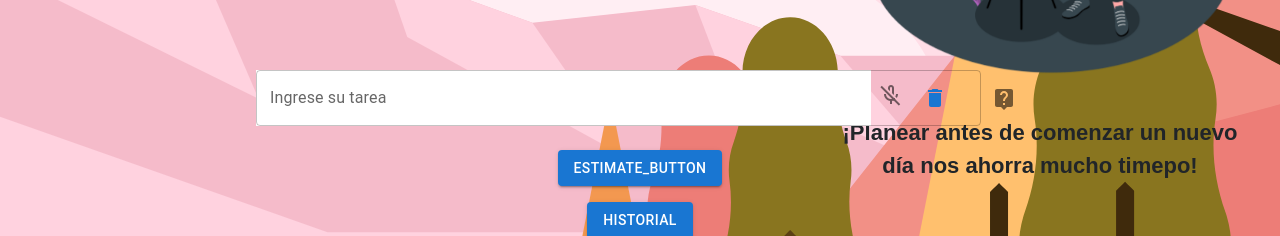
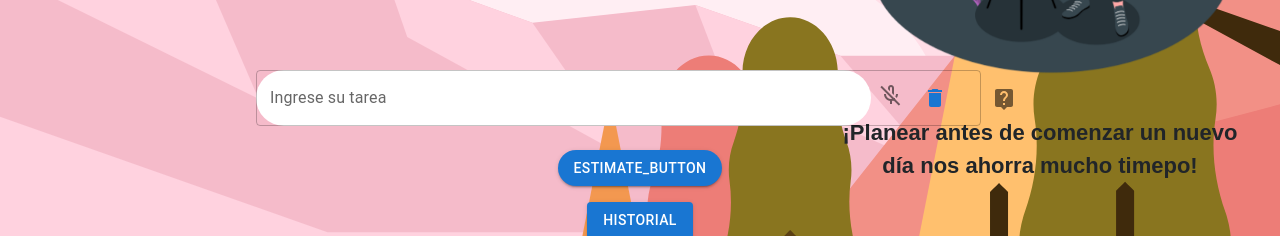
Before and after one commit to encisosystems/set-web, a React (Create React App) app: page / in a window 1280 px wide. Shown: the part 545-781 px from the top of the page. Built offline with nearby package versions, Linux system fonts and the light colour scheme.

Commit message:
[UPD] remover variables no usadas

```diff
--- a/src/pages/view/home.jsx
+++ b/src/pages/view/home.jsx
@@ -7,7 +7,7 @@ import GoogleADS from "../components/GoogleADS";
 import Footer from "./../components/Footer";
 import LiveHelpIcon from "@mui/icons-material/LiveHelp";
 import DeleteIcon from "@mui/icons-material/Delete";
- import React from "react";
+import React from "react";
 import {
   Button,
   TextField,
@@ -44,19 +44,11 @@ export default function EstimationTool() {
     frase,
     historico,
     mostrarHistorico,
-    handleMicClick,
     isRecording,
     handleClear,
+    transcript,
     setTranscript,
-    stopRecording,
-    transcript,
-    setDarkMode,
-    setDislikeClicked,
-    setLikeClicked,
-    setShowCopy,
-    setShowDislikeFeedback,
-    setShowEstimations,
-    setEstimations,
+    handleMicClick,
     handleSubmitDislikeFeedbackAction,
     handleLikeClickAction,
     handleCloseDislikeFeedback,
@@ -71,13 +63,10 @@ export default function EstimationTool() {
     setDislikeFeedback,
     handleModal,
     verHistorial,
-    handleLanguageChange
+    handleLanguageChange,
   } = useHome();
 
-  const styleLogin = {
-    marginLeft: "auto",
-    width: "fit-content",
-  };
+
   const { t: translate } = useTranslation();
 
   return (
@@ -150,7 +139,11 @@ export default function EstimationTool() {
               margin="normal"
               autoComplete="off"
               inputProps={{
-                style: { textAlign: "center", backgroundColor: "white" },
+                style: {
+                  textAlign: "center",
+                  backgroundColor: "white",
+                  borderRadius: 30,
+                },
               }}
               InputProps={{
                 endAdornment: (
@@ -183,6 +176,7 @@ export default function EstimationTool() {
               onClick={handleEstimate}
               variant="contained"
               color="primary"
+              sx={{borderRadius: 30}}
             >
               {translate("ESTIMATE_BUTTON")}
             </Button>
```
